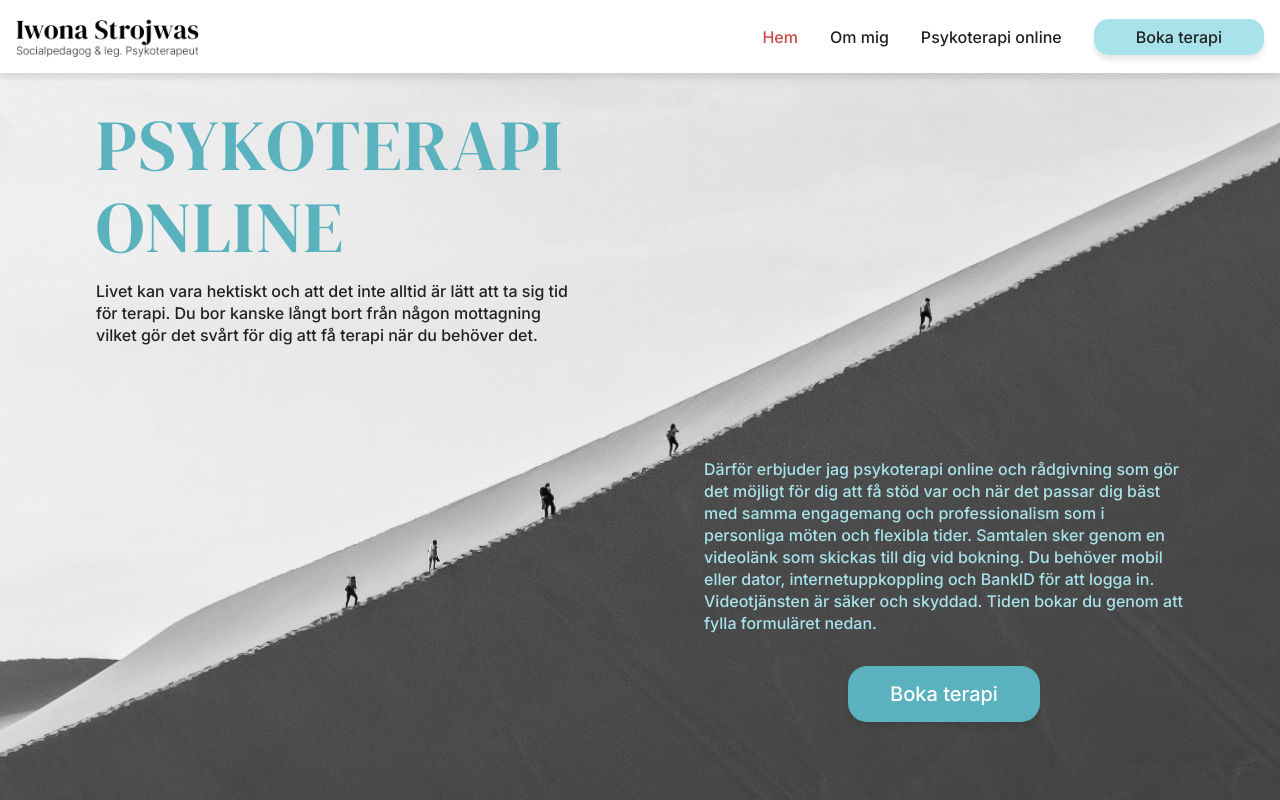
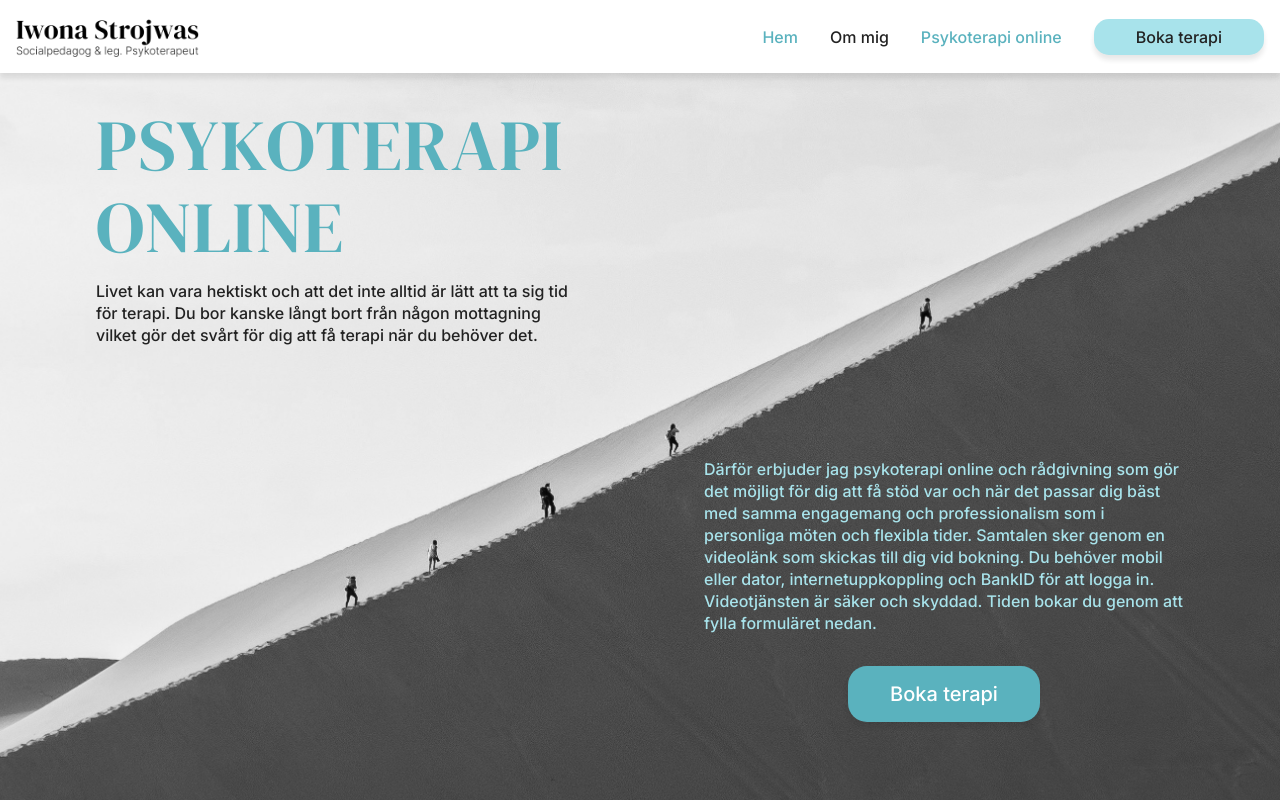
Before and after one commit to Vera-Sjunnesson/iwona-strojwas, a React (Vite) app in the folder code/: page /psykoterapi-online in a window 1280 px wide. In both pictures the pointer is over the link "Hem". Shown: the top 800 px of the page. Built offline with nearby package versions, Linux system fonts and the light colour scheme.

Commit message:
styling fixes

```diff
--- a/code/src/css/index.css
+++ b/code/src/css/index.css
@@ -115,7 +115,12 @@ body.no-scroll {
   }
 
   .styled-links:hover {
-    color: #CB4A4A;
+    color: var(--color-text-strong);
+    text-decoration: none;
+  }
+
+  .styled-links.active {
+    color: var(--color-text-strong);
     text-decoration: none;
   }
 
--- a/code/src/pages/InfoPage.tsx
+++ b/code/src/pages/InfoPage.tsx
@@ -27,11 +27,6 @@ export const InfoPage = () => {
       <div className="relative h-full">
         <div style={{ backgroundImage: `url(${climbingImg1})` }} className="h-full bg-cover bg-right-top lg:hidden" />
         <div style={{ backgroundImage: `url(${climbingImg2})` }} className="h-full bg-cover bg-left-top xl:hidden" />
-{/*         <div
-          style={{
-            backgroundImage: "linear-gradient(180deg, rgb(255 255 255 / 70%) 30%, rgba(34, 34, 34, 0) 65%)"
-          }}
-          className="xl:hidden lg:block w-full h-full absolute top-0 left-0 bg-cover bg-right-top" /> */}
         <PhotoTag
           color="secondary"
           photographerName="Foto: Willian Justen de Vasconcellos" />
--- a/code/src/ui/Button/Button.module.css
+++ b/code/src/ui/Button/Button.module.css
@@ -11,9 +11,13 @@
   text-decoration: none;
 }
 
-.btn:focus, .btn:hover, .btn:active {
+.btn:focus, .btn:hover {
   text-decoration: none;
   color: var(--color-text-default);
+}
+
+.btn--primary.active {
+  cursor: not-allowed;
 }
 
 /* Button variants */
@@ -53,7 +57,11 @@
 
 @media (min-width: 1280px) {
   .btn:hover {
-    color: #CB4A4A;
+    color: var(--color-text-inverted);
+  }
+
+  .btn.btn--secondary:hover {
+    color: var(--color-text-default);
   }
 }
 
```
